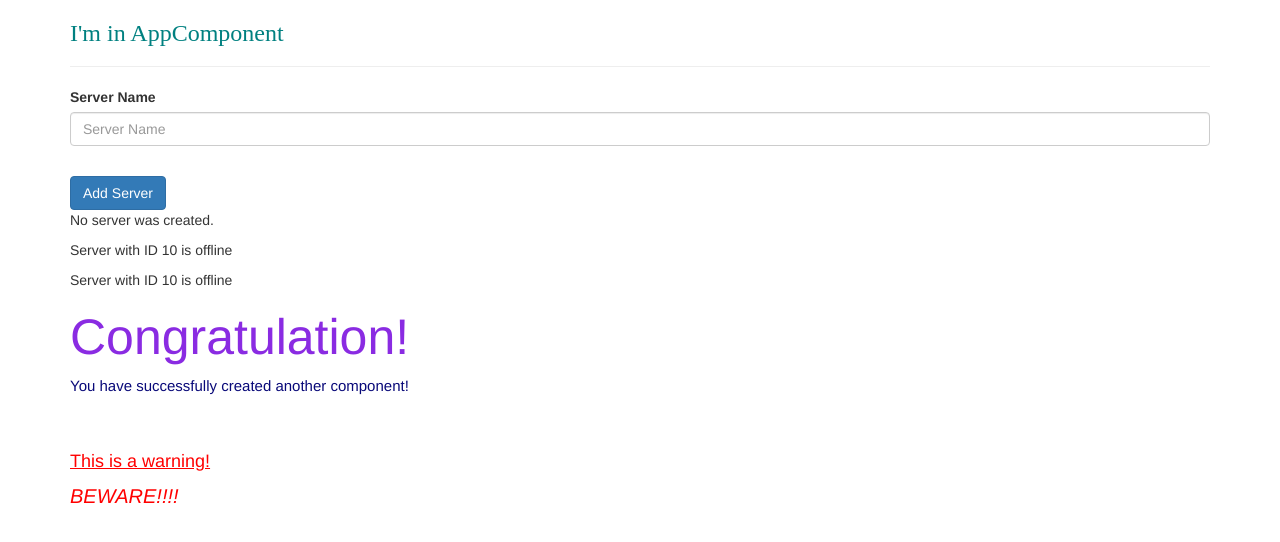
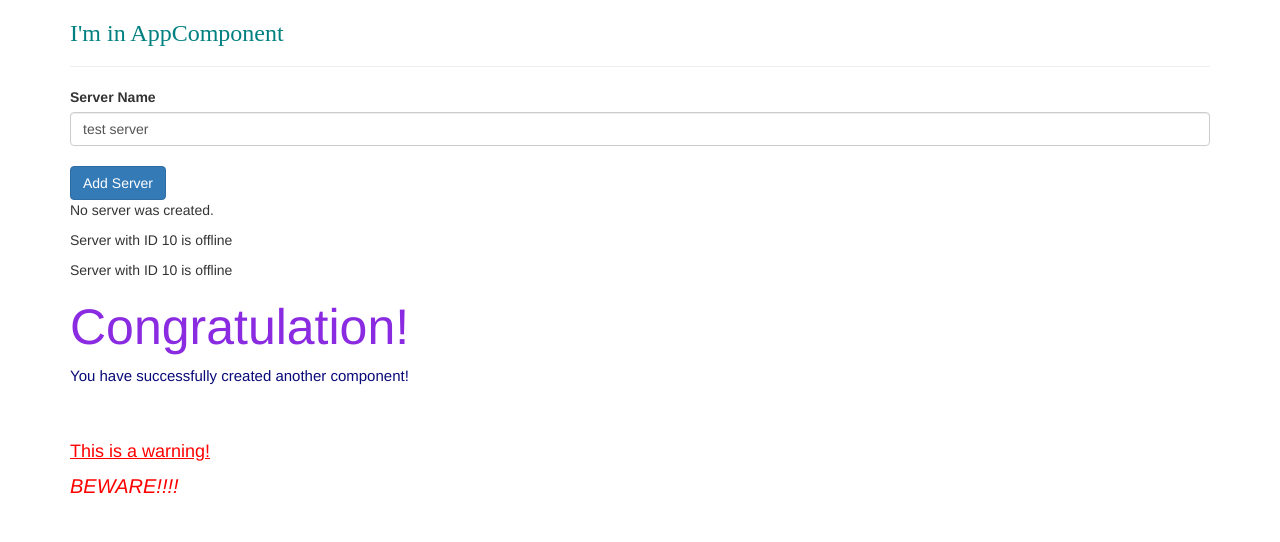
Before and after one commit to listenToRipley/angular, an Angular app in the folder my-first-app/: page / in a window 1280 px wide. Shown: the top 542 px of the page. Built offline with nearby package versions, Linux system fonts and the light colour scheme.

Commit message:
two way binding details

```diff
--- a/my-first-app/src/app/servers/servers.component.html
+++ b/my-first-app/src/app/servers/servers.component.html
@@ -3,9 +3,14 @@
   type="text"
   class="form-control"
   placeholder="Server Name"
-  (input)="onUpdateServerName($event)"
+  [(ngModel)]="serverName"
 >
-<p>{{serverName}}</p>
+<!--
+Line 6 is an example of two way data binding.
+Or you can use regular one way data binding/ event binding:
+(input)="onUpdateServerName($event)"
+-->
+<!-- <p>{{serverName}}</p> -->
 <br>
 <button
 class="btn btn-primary"
--- a/my-first-app/src/app/servers/servers.component.ts
+++ b/my-first-app/src/app/servers/servers.component.ts
@@ -16,7 +16,7 @@ export class ServersComponent implements OnInit {
 
   allowNewServer: boolean = false;
   serverCreationStatus:string = 'No server was created.';
-  serverName:string = '';
+  serverName:string = 'test server';
 
   constructor() {
     setTimeout(() => {
@@ -29,9 +29,10 @@ export class ServersComponent implements OnInit {
   }
 
   onCreateServer() { //using "on" is best practice to show the action associated with the function
-    this.serverCreationStatus = "Server was created.";
+    this.serverCreationStatus = "Server was created. Server name is " + this.serverName;
   }
 
+  // no longer need this if you are using two way data binding.
   onUpdateServerName(event: any) {
     // console.log(event)
     this.serverName = (<HTMLInputElement>event.target).value //provide specific typing for typescript
```
Also changed, not shown: 1 other file (tests, documents, lock files or other folders).
